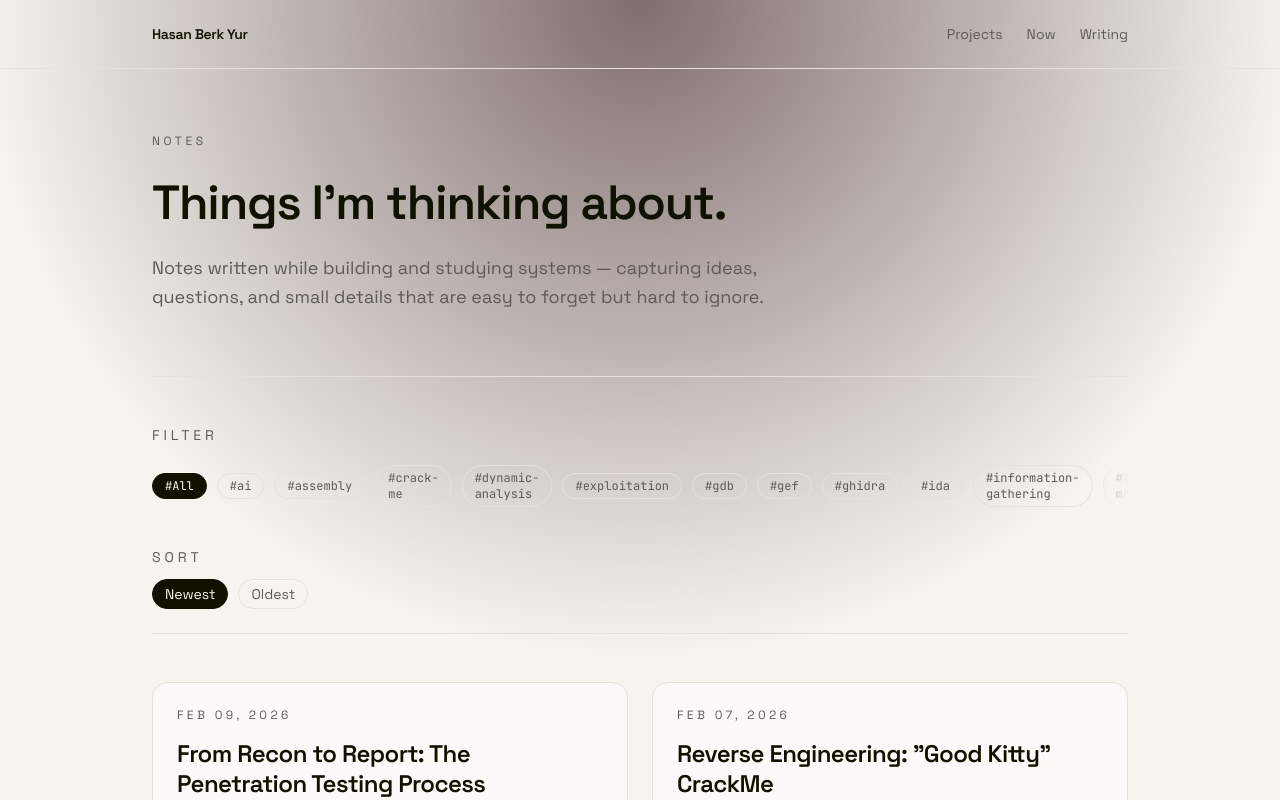
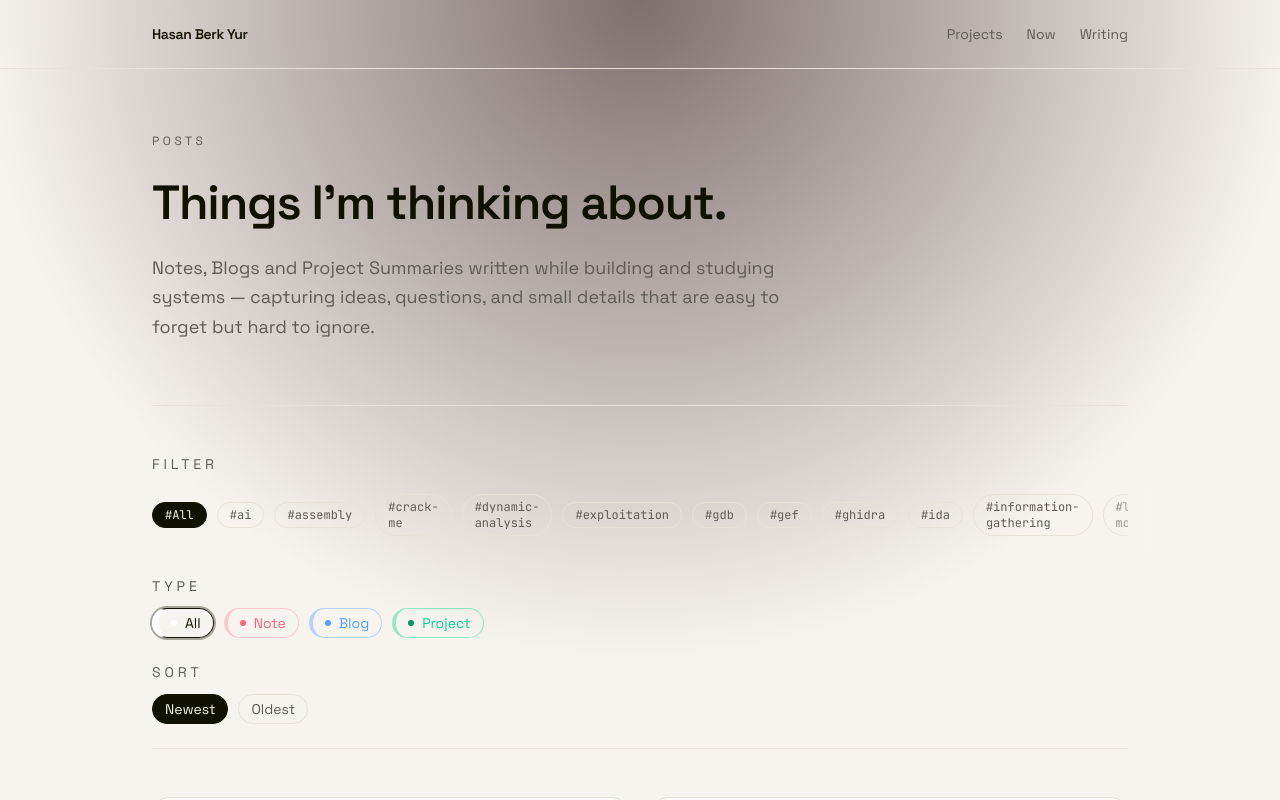
Before and after one commit to hasanberkyur/personal-website, a Next.js app: page /blog in a window 1280 px wide. Shown: the top 800 px of the page. Built offline with nearby package versions, Linux system fonts and the light colour scheme.

Commit message:
fetch: add type to blogs and added colors

```diff
--- a/app/blog/page.tsx
+++ b/app/blog/page.tsx
@@ -12,12 +12,12 @@ export default function BlogPage() {
       <Header />
       <main className="mx-auto max-w-5xl px-6 pb-20">
         <section className="py-16">
-          <p className="text-xs uppercase tracking-[0.3em] text-muted">Notes</p>
+          <p className="text-xs uppercase tracking-[0.3em] text-muted">Posts</p>
           <h1 className="mt-6 text-4xl font-semibold leading-tight tracking-tight sm:text-5xl">
             Things I’m thinking about.
           </h1>
           <p className="mt-5 max-w-2xl text-lg leading-relaxed text-muted">
-            Notes written while building and studying systems — capturing ideas, questions, and small details
+            Notes, Blogs and Project Summaries written while building and studying systems — capturing ideas, questions, and small details
             that are easy to forget but hard to ignore.
           </p>
         </section>
--- a/app/page.tsx
+++ b/app/page.tsx
@@ -1,5 +1,6 @@
 import Footer from "../components/Footer";
 import Header from "../components/Header";
+import LatestPosts from "../components/LatestPosts";
 import ProjectCard from "../components/ProjectCard";
 import Section from "../components/Section";
 import { nowItems } from "../content/now";
@@ -8,12 +9,6 @@ import { getAllPosts } from "../lib/posts";
 
 export default function HomePage() {
   const latestPosts = getAllPosts().slice(0, 3);
-  const formatDate = (value: string) =>
-    new Date(value).toLocaleDateString("en-US", {
-      month: "short",
-      day: "2-digit",
-      year: "numeric"
-    });
 
   return (
     <div className="min-h-screen">
@@ -25,7 +20,8 @@ export default function HomePage() {
             Hasan Berk Yur
           </h1>
           <p className="mt-5 max-w-2xl text-lg text-muted">
-            I design and build secure, reliable systems across networking, infrastructure, and applied security, grounded in strong computer science fundamentals.
+            I design and build secure, reliable systems across networking, infrastructure, and
+            applied security, grounded in strong computer science fundamentals.
           </p>
           <div className="mt-8 flex flex-wrap gap-4">
             <a
@@ -68,6 +64,8 @@ export default function HomePage() {
           </div>
         </Section>
 
+        <LatestPosts posts={latestPosts} />
+
         <Section
           id="now"
           title="Now"
@@ -81,40 +79,6 @@ export default function HomePage() {
             ))}
           </ul>
         </Section>
-
-        <Section
-          id="posts"
-          title="Latest posts"
-          description="(CHANGE) Recent notes on security, systems, and reverse engineering."
-        >
-          <div className="space-y-4">
-            {latestPosts.map((post) => (
-              <article
-                key={post.slug}
-                className="rounded-2xl border border-border bg-bg-alt p-5 transition hover:border-text"
-              >
-                <div className="flex flex-wrap items-center gap-3 text-xs text-muted">
-                  <span>{formatDate(post.date)}</span>
-                  <span>•</span>
-                  <span className="font-mono">
-                    {post.tags.slice(0, 3).map((tag) => `#${tag}`).join(" ")}
-                  </span>
-                </div>
-                <h3 className="mt-3 text-xl font-semibold tracking-tight">
-                  <a className="transition hover:text-accent" href={`/blog/${post.slug}`}>
-                    {post.title}
-                  </a>
-                </h3>
-                <p className="mt-3 text-sm leading-relaxed text-muted">{post.excerpt}</p>
-              </article>
-            ))}
-          </div>
-          <div className="mt-6">
-            <a className="text-sm font-medium text-accent underline decoration-border" href="/blog">
-              View all posts
-            </a>
-          </div>
-        </Section>
       </main>
       <Footer />
     </div>
--- a/components/BlogFeed.tsx
+++ b/components/BlogFeed.tsx
@@ -15,12 +15,43 @@ const sortOptions = [
   { label: "Oldest", value: "oldest" }
 ];
 
+const typeOptions = [
+  { label: "All", value: "" },
+  { label: "Note", value: "note" },
+  { label: "Blog", value: "blog" },
+  { label: "Project", value: "project" }
+];
+
+const typeStyles: Record<string, { text: string; border: string; dot: string }> = {
+  all: {
+    text: "text-text",
+    border: "border-l-white",
+    dot: "bg-white"
+  },
+  note: {
+    text: "text-rose-400",
+    border: "border-rose-400/30",
+    dot: "bg-rose-400",
+  },
+  blog: {
+    text: "text-blue-400",
+    border: "border-blue-400/40",
+    dot: "bg-blue-400"
+  },
+  project: {
+    text: "text-emerald-400",
+    border: "border-emerald-400/40",
+    dot: "bg-emerald-600"
+  }
+};
+
 const getTime = (value: string) => new Date(value).getTime();
 
 export default function BlogFeed({ posts }: BlogFeedProps) {
   const searchParams = useSearchParams();
   const activeTag = searchParams.get("tag") || "";
   const activeSort = searchParams.get("sort") === "oldest" ? "oldest" : "newest";
+  const activeType = searchParams.get("type") || "";
 
   const allTags = useMemo(() => {
     const unique = new Set<string>();
@@ -34,15 +65,20 @@ export default function BlogFeed({ posts }: BlogFeedProps) {
       ? posts.filter((post) => post.tags.some((tag) => tag.toLowerCase() === normalizedTag))
       : posts;
 
-    return [...tagFiltered].sort((a, b) =>
+    const typeFiltered = activeType
+      ? tagFiltered.filter((post) => post.type?.toLowerCase() === activeType.toLowerCase())
+      : tagFiltered;
+
+    return [...typeFiltered].sort((a, b) =>
       activeSort === "oldest" ? getTime(a.date) - getTime(b.date) : getTime(b.date) - getTime(a.date)
     );
-  }, [posts, activeTag, activeSort]);
+  }, [posts, activeTag, activeSort, activeType]);
 
-  const buildHref = (tag?: string, sort?: string) => {
+  const buildHref = (tag?: string, sort?: string, type?: string) => {
     const params = new URLSearchParams();
     if (tag) params.set("tag", tag);
     if (sort && sort !== "newest") params.set("sort", sort);
+    if (type) params.set("type", type);
     const query = params.toString();
     return query ? `/blog?${query}` : "/blog";
   };
@@ -52,19 +88,45 @@ export default function BlogFeed({ posts }: BlogFeedProps) {
       <div className="space-y-6 border-b border-border pb-6">
         <div className="min-w-0 space-y-3">
           <p className="text-sm uppercase tracking-[0.28em] text-muted">Filter</p>
-          <div className="relative">
-            <div className="flex w-full max-w-full items-center gap-2.5 overflow-x-auto overscroll-x-contain pb-2">
-              <TagChip label="All" href={buildHref("", activeSort)} active={!activeTag} />
+          <div className="relative -mx-6 overflow-hidden px-6">
+            <div className="flex w-full max-w-full items-center gap-2.5 overflow-x-auto overscroll-x-contain pb-2 pr-8">
+              <TagChip label="All" href={buildHref("", activeSort, activeType)} active={!activeTag} />
               {allTags.map((tag) => (
                 <TagChip
                   key={tag}
                   label={tag}
-                  href={buildHref(tag, activeSort)}
+                  href={buildHref(tag, activeSort, activeType)}
                   active={tag === activeTag}
                 />
               ))}
             </div>
-            <div className="pointer-events-none absolute inset-y-0 right-0 w-10 bg-gradient-to-l from-bg to-transparent" />
+            <div className="pointer-events-none absolute inset-y-0 right-0 w-12 bg-gradient-to-l from-bg to-transparent" />
+          </div>
+        </div>
+        <div className="space-y-3">
+          <p className="text-sm uppercase tracking-[0.28em] text-muted">Type</p>
+          <div className="flex flex-wrap items-center gap-2.5 text-sm text-muted">
+            {typeOptions.map((option) => (
+              <a
+                key={option.value || "all"}
+                href={buildHref(activeTag, activeSort, option.value)}
+                className={`inline-flex items-center gap-2 rounded-full border border-l-4 px-3 py-1 transition ${
+                  typeStyles[option.value || "all"]?.text || ""
+                } ${typeStyles[option.value || "all"]?.border || ""} ${
+                  activeType === option.value
+                    ? "border-l-[7px] border-opacity-100 ring-2 ring-text/35"
+                    : "hover:opacity-90"
+                }`}
+              >
+                <span
+                  className={`h-1.5 w-1.5 rounded-full ${
+                    typeStyles[option.value || "all"]?.dot || ""
+                  }`}
+                  aria-hidden="true"
+                />
+                {option.label}
+              </a>
+            ))}
           </div>
         </div>
         <div className="space-y-3">
@@ -73,7 +135,7 @@ export default function BlogFeed({ posts }: BlogFeedProps) {
             {sortOptions.map((option) => (
               <a
                 key={option.value}
-                href={buildHref(activeTag, option.value)}
+                href={buildHref(activeTag, option.value, activeType)}
                 className={`rounded-full border px-3 py-1 transition ${
                   activeSort === option.value
                     ? "border-text bg-text text-bg"
--- /dev/null
+++ b/components/LatestPosts.tsx
@@ -0,0 +1,58 @@
+import Section from "./Section";
+import type { Post } from "../lib/posts";
+
+type LatestPostsProps = {
+  posts: Post[];
+};
+
+const formatDate = (value: string) =>
+  new Date(value).toLocaleDateString("en-US", {
+    month: "short",
+    day: "2-digit",
+    year: "numeric"
+  });
+
+export default function LatestPosts({ posts }: LatestPostsProps) {
+  return (
+    <Section
+      id="posts"
+      title="My latest posts"
+      description={
+        <>
+          A mix of <strong className="font-semibold">notes</strong>
+          , <strong className="font-semibold">blogs</strong>
+          , and <strong className="font-semibold">projects</strong>
+           — things I’m working on and learning from.
+        </>
+      }
+    >
+      <div className="space-y-4">
+        {posts.map((post) => (
+          <article
+            key={post.slug}
+            className="rounded-2xl border border-border bg-bg-alt p-5 transition hover:border-text"
+          >
+            <div className="flex flex-wrap items-center gap-3 text-xs text-muted">
+              <span>{formatDate(post.date)}</span>
+              <span>&bull;</span>
+              <span className="font-mono">
+                {post.tags.slice(0, 3).map((tag) => `#${tag}`).join(" ")}
+              </span>
+            </div>
+            <h3 className="mt-3 text-xl font-semibold tracking-tight">
+              <a className="transition hover:text-accent" href={`/blog/${post.slug}`}>
+                {post.title}
+              </a>
+            </h3>
+            <p className="mt-3 text-sm leading-relaxed text-muted">{post.excerpt}</p>
+          </article>
+        ))}
+      </div>
+      <div className="mt-6">
+        <a className="text-sm font-medium text-accent underline decoration-border" href="/blog">
+          View all posts
+        </a>
+      </div>
+    </Section>
+  );
+}
--- a/components/PostCard.tsx
+++ b/components/PostCard.tsx
@@ -15,12 +15,26 @@ const formatDate = (value: string) =>
     year: "numeric"
   });
 
+const typeTitleStyles: Record<string, string> = {
+  note: "group-hover:text-rose-400 group-focus-within:text-rose-400 active:text-rose-400",
+  blog: "group-hover:text-blue-400 group-focus-within:text-blue-400 active:text-blue-400",
+  project: "group-hover:text-emerald-400 group-focus-within:text-emerald-400 active:text-emerald-400"
+};
+
 export default function PostCard({ post, activeTag }: PostCardProps) {
+  const hoverClass =
+    typeTitleStyles[(post.type ?? "").toLowerCase()] ||
+    "group-hover:text-accent group-focus-within:text-accent active:text-accent";
+
   return (
-    <article className="rounded-2xl border border-border bg-bg-alt p-6 transition hover:border-text">
-      <p className="text-xs uppercase tracking-[0.28em] text-muted">{formatDate(post.date)}</p>
+    <article className="group rounded-2xl border border-border bg-bg-alt p-6 transition hover:border-text">
+      <div className="flex flex-wrap items-center gap-2 text-xs uppercase tracking-[0.28em] text-muted">
+        <span>{formatDate(post.date)}</span>
+        <span>•</span>
+        <span>{post.type}</span>
+      </div>
       <h3 className="mt-4 text-2xl font-semibold leading-tight tracking-tight">
-        <a className="transition hover:text-accent" href={`/blog/${post.slug}`}>
+        <a className={`text-text transition ${hoverClass}`} href={`/blog/${post.slug}`}>
           {post.title}
         </a>
       </h3>
--- a/components/Section.tsx
+++ b/components/Section.tsx
@@ -1,7 +1,7 @@
 type SectionProps = {
   id?: string;
   title: string;
-  description?: string;
+  description?: React.ReactNode;
   children: React.ReactNode;
 };
 
--- a/content/posts/pentesting-process.md
+++ b/content/posts/pentesting-process.md
@@ -1,5 +1,6 @@
 ---
 title: "From Recon to Report: The Penetration Testing Process"
+type: "blog"
 date: "2026-02-09"
 tags:
   - pre-engagement
--- a/content/posts/prompt-injection.md
+++ b/content/posts/prompt-injection.md
@@ -1,5 +1,6 @@
 ---
 title: "Prompt Injection: when instructions become the attack surface"
+type: "note"
 date: "2026-02-03"
 tags:
   - prompt-injection
--- a/content/posts/reverse-engineering-goodkitty.md
+++ b/content/posts/reverse-engineering-goodkitty.md
@@ -1,5 +1,6 @@
 ---
 title: "Reverse Engineering: \"Good Kitty\" CrackMe"
+type: "project"
 date: "2026-02-07"
 tags:
   - reverse-engineering
--- a/lib/posts.ts
+++ b/lib/posts.ts
@@ -10,6 +10,7 @@ import rehypePrettyCode from "rehype-pretty-code";
 
 export type PostFrontmatter = {
   title: string;
+  type?: string;
   date: string;
   tags: string[];
 };
@@ -31,6 +32,13 @@ const normalizeTags = (tags: unknown): string[] => {
     return tags.map((tag) => String(tag).trim()).filter(Boolean);
   }
   return [];
+};
+
+const normalizeType = (value: unknown): string => {
+  if (typeof value === "string" && value.trim()) {
+    return value.trim();
+  }
+  return "post";
 };
 
 const toExcerpt = (content: string, length = 180) => {
@@ -76,6 +84,7 @@ export const getAllPosts = (): Post[] => {
       return {
         slug,
         title: frontmatter.title,
+        type: normalizeType(frontmatter.type),
         date: frontmatter.date,
         tags: normalizeTags(frontmatter.tags),
         excerpt: toExcerpt(content)
@@ -115,6 +124,7 @@ export const getPostBySlug = async (slug: string): Promise<PostWithContent | nul
   return {
     slug,
     title: frontmatter.title,
+    type: normalizeType(frontmatter.type),
     date: frontmatter.date,
     tags: normalizeTags(frontmatter.tags),
     excerpt: toExcerpt(content),
```
Also changed, not shown: app/blog/[slug]/page.tsx (+13 -0 lines).
